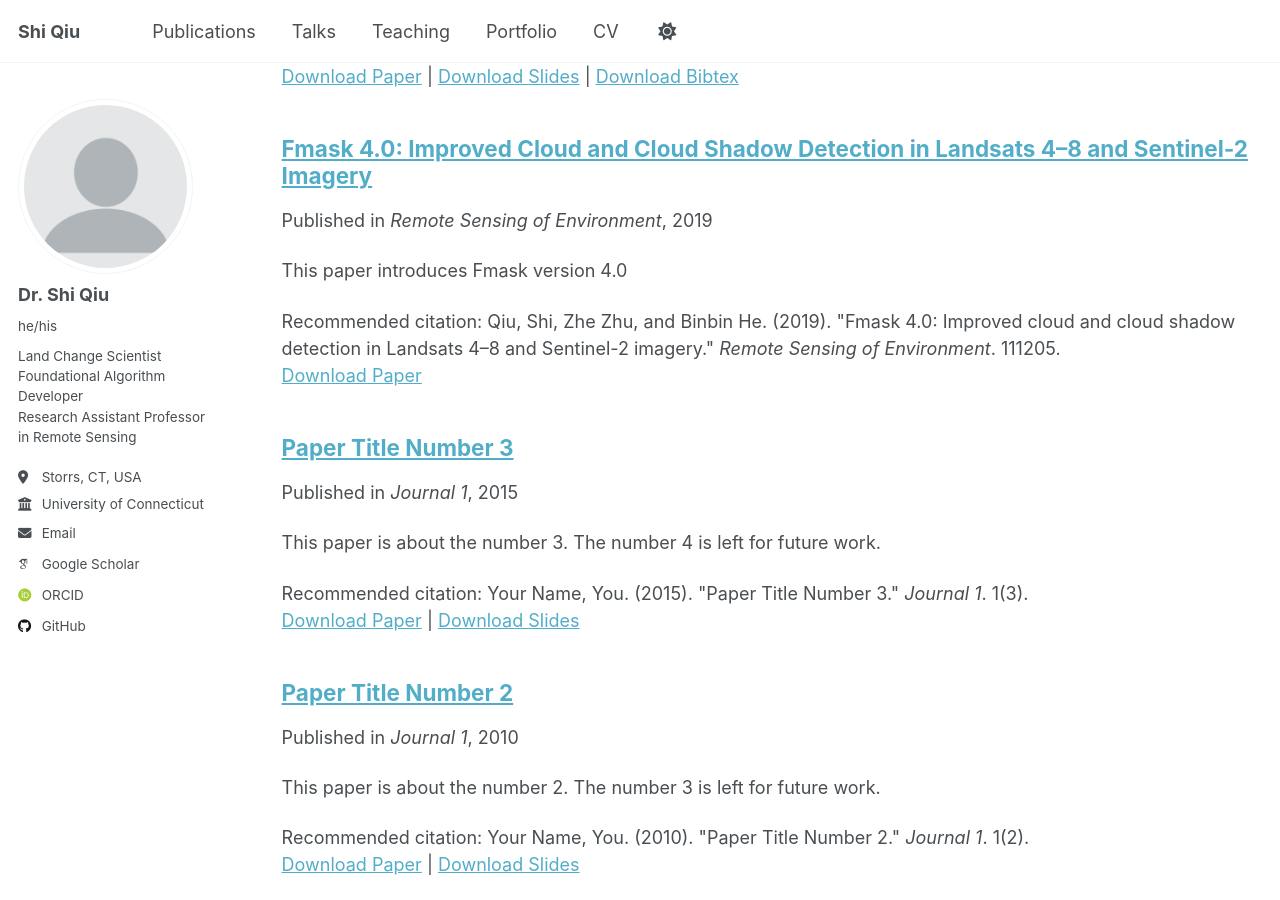
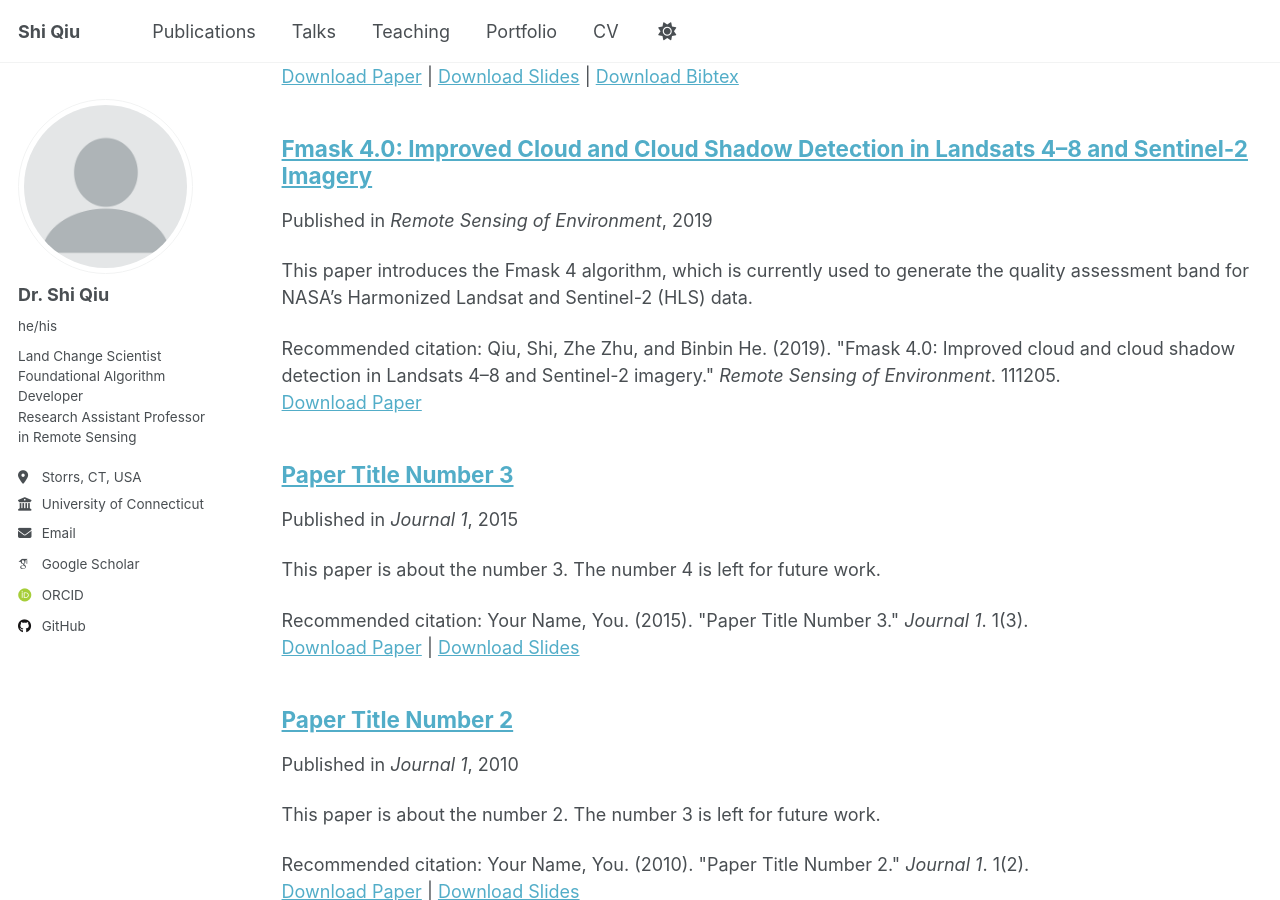
Before and after one commit to shi-eo/shi-eo.github.io, a Jekyll site: the page built from _pages/publications.html, in a window 1280 px wide and 900 px high, scrolled down 441 px. Built offline with Jekyll 4.4.1, drawn with Linux system fonts in a browser that asks for light colours; some web fonts are replaced; a script that is not in the unit is left out.

Commit message:
Update 2019-fmask4.md

```diff
--- a/_publications/2019-fmask4.md
+++ b/_publications/2019-fmask4.md
@@ -3,10 +3,10 @@ title: "Fmask 4.0: Improved Cloud and Cloud Shadow Detection in Landsats 4–8 a
 collection: publications
 category: manuscripts
 permalink: /publication/2019-fmask4
-excerpt: 'This paper introduces Fmask version 4.0'
+excerpt: 'This paper introduces the Fmask 4 algorithm, which is currently used to generate the quality assessment band for NASA’s Harmonized Landsat and Sentinel-2 (HLS) data.'
 date: 2019-09-15
 venue: 'Remote Sensing of Environment'
-paperurl: 'http://academicpages.github.io/files/paper3.pdf'
+paperurl: 'http://shi-eo.github.io/files/2019-fmask4.pdf'
 citation: 'Qiu, Shi, Zhe Zhu, and Binbin He. (2019). &quot;Fmask 4.0: Improved cloud and cloud shadow detection in Landsats 4–8 and Sentinel-2 imagery.&quot; <i>Remote Sensing of Environment</i>. 111205.'
 ---
 
```
